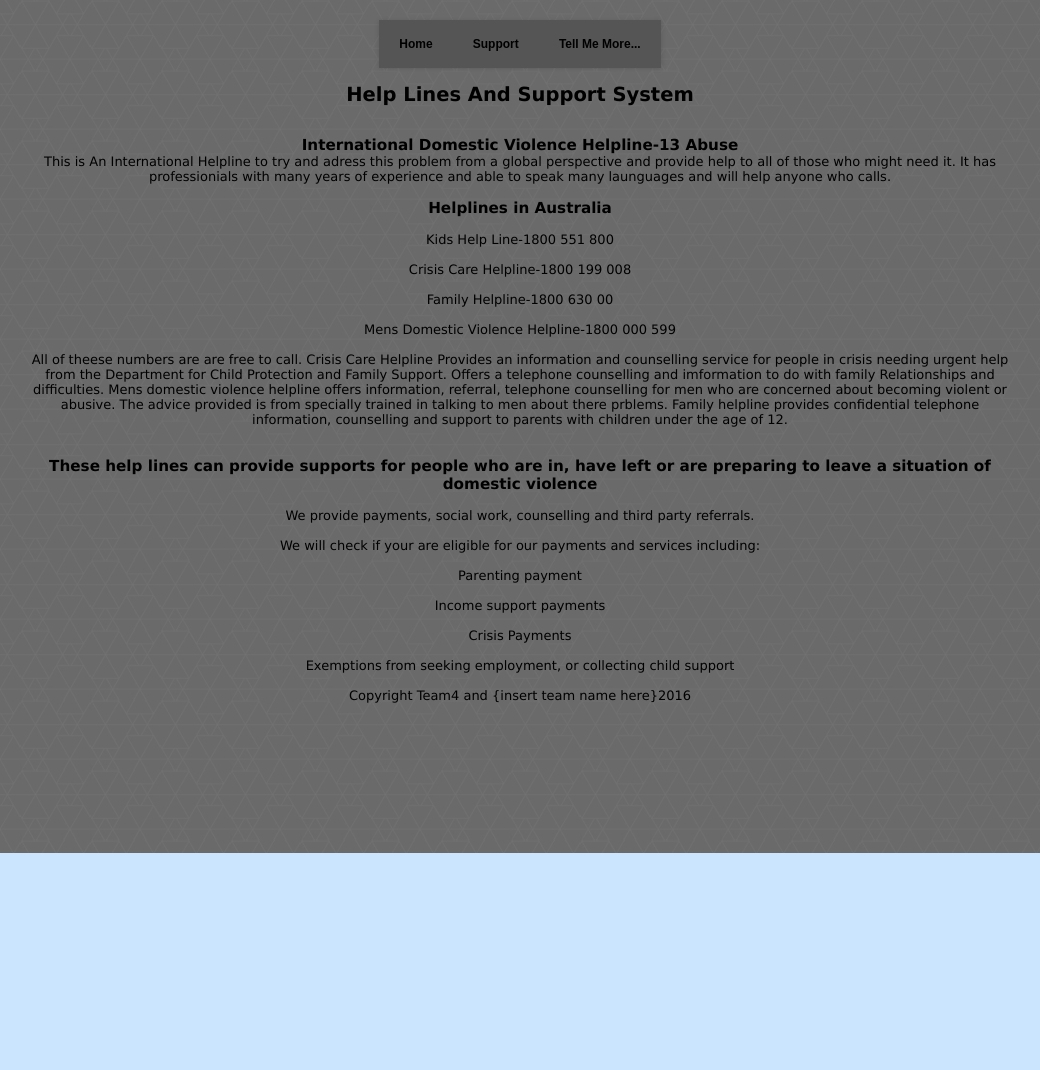
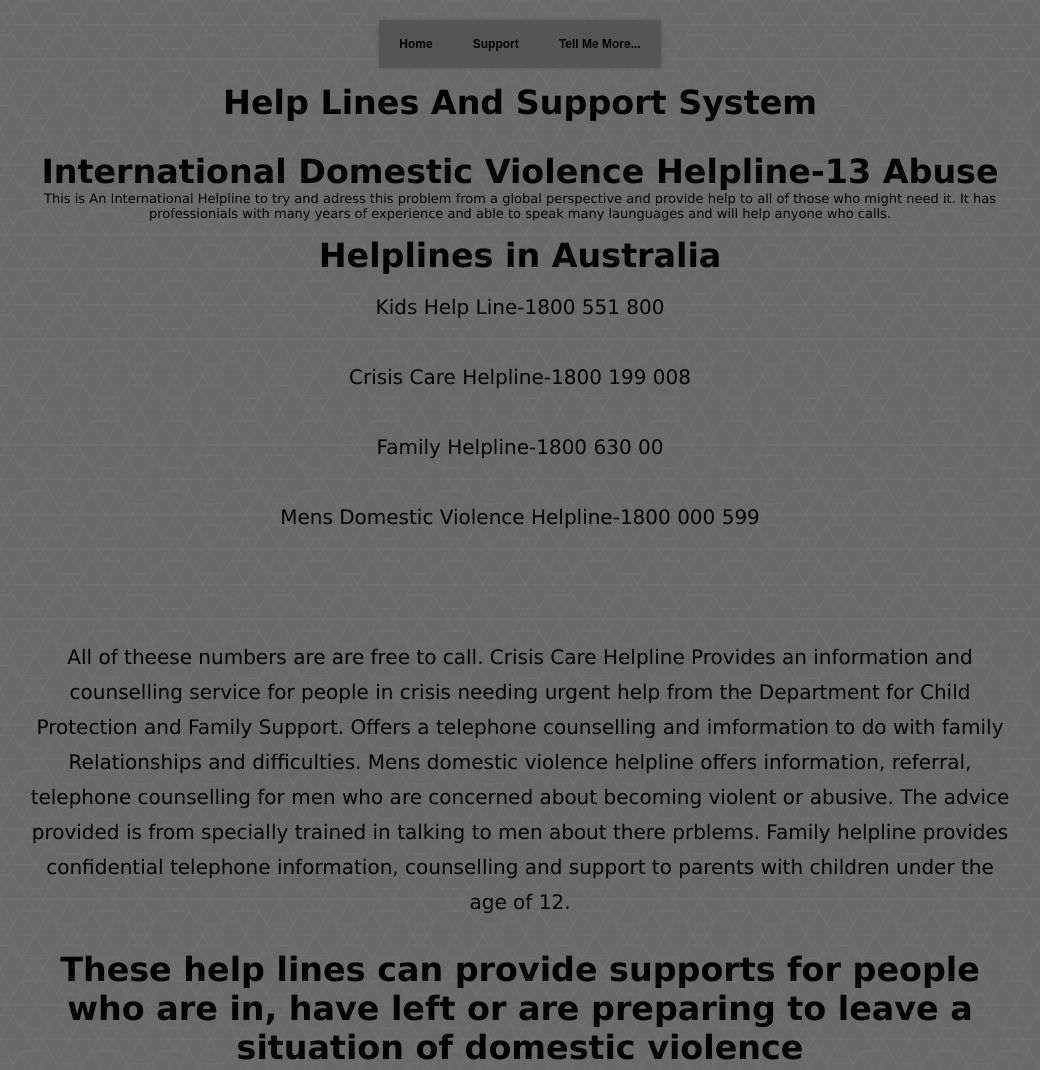
Before and after one commit to AdolfHitleer/Team4, a plain HTML site: page Get Help.html in a window 1280 px wide. Shown: the top 1070 px of the page, without its empty margins (120-1160 px from the left). Before the commit the page ends 853 px from the top, so only its background shows below. Drawn offline with Linux system fonts and the light colour scheme.

Commit message:
publishin shit

```diff
--- a/Get Help.html
+++ b/Get Help.html
@@ -4,7 +4,7 @@
 	<link rel="stylesheet" type="text/css" href="menu shtuff.css">
 	<link rel="stylesheet" type="text/css" href="moving stuff.css">
 	<meta charset="UTF-8">
-	<title>Domestic Violence</title>
+	<title>One Word</title>
 </head>
 	<body style="background-color: #cce5ff">
 	<h1 style="color:#232323"></h1>
@@ -29,26 +29,23 @@
 	<br>
 	<div>
 		<br>
-	<h2>Help Lines And Support System</h2>
+	<p class="headings" >Help Lines And Support System</p>
 	<br>
 	</div>
 	<br>
-	<h3>International Domestic Violence Helpline-13 Abuse</h3>
+	<p class="headings" >International Domestic Violence Helpline-13 Abuse</p>
 	<p>This is An International Helpline to try and adress this problem from a global perspective and provide help to all of those who might need it. It has professionials with many years of experience and able to speak many launguages and will help anyone who calls.
 	<br>
 	<div>
 		<br>
-	<h3>Helplines in Australia</h3>
+	<p class="headings" >Helplines in Australia</p>
 	<br>
-		<p>Kids Help Line-1800 551 800<p>
-	    <br>
-		<P>Crisis Care Helpline-1800 199 008</p>
-		<br>
-		<P>Family Helpline-1800 630 00</p>
-		<br>
-		<P>Mens Domestic Violence Helpline-1800 000 599</p>
+		<p class="stories">Kids Help Line-1800 551 800	<br>
+	    <br>Crisis Care Helpline-1800 199 008	<br>
+		<br>Family Helpline-1800 630 00	<br>
+		<br>Mens Domestic Violence Helpline-1800 000 599	<br>	<br>	<br>
 			<br>
-			<p>All of theese numbers are are free to call. Crisis Care Helpline Provides an information and counselling service for people in crisis needing urgent help from the Department for Child Protection and Family Support. Offers a telephone counselling and imformation to do with family Relationships and difficulties. Mens domestic violence helpline offers information, referral, telephone counselling for men who are concerned about becoming violent or abusive. The advice provided is from specially trained in talking to men about there prblems. Family helpline provides confidential telephone information, counselling and support to parents with children under the age of 12.</P>
+			All of theese numbers are are free to call. Crisis Care Helpline Provides an information and counselling service for people in crisis needing urgent help from the Department for Child Protection and Family Support. Offers a telephone counselling and imformation to do with family Relationships and difficulties. Mens domestic violence helpline offers information, referral, telephone counselling for men who are concerned about becoming violent or abusive. The advice provided is from specially trained in talking to men about there prblems. Family helpline provides confidential telephone information, counselling and support to parents with children under the age of 12.</P>
 
 
 
@@ -56,7 +53,7 @@
 	<br>
 	</div>
 	<br>
-	<h3>These help lines can provide supports for people who are in, have left or are preparing to leave a situation of domestic violence</h3>
+	<p class="headings" >These help lines can provide supports for people who are in, have left or are preparing to leave a situation of domestic violence</p>
 	<br>
 		<p>We provide payments, social work, counselling and third party referrals.</p>
 		<BR>
--- a/menu shtuff.css
+++ b/menu shtuff.css
@@ -85,8 +85,13 @@
 			visibility: visible;
 		}
 		.stories{
-			font-size: 20px
+			font-size: 15pt;
+			line-height: 35px;
 		}
 		.quote{
-			font-size: 30pt
+			font-size: 30pt;
 		}
+		.headings{
+			font-size: 25pt;
+			font-weight: bold;
+		}
```
Also changed, not shown: InfoPage.html (+11 -5 lines), index.html (+1 -1 lines), page3.html (+3 -5 lines).
